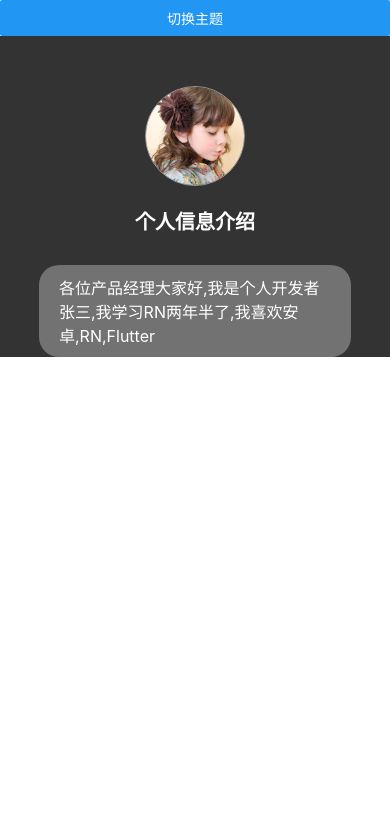
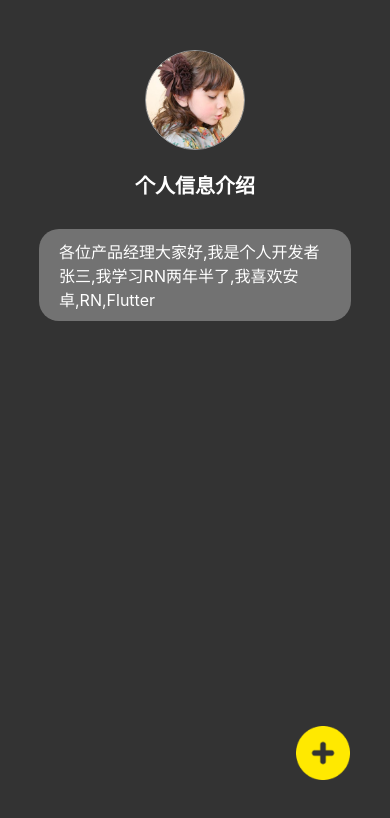
Before and after one commit to leizh25/rn_mooc_course, a React Native app: screen / in a window 390 px wide. Shown: the top 818 px of the page. Built offline with nearby package versions, Linux system fonts and the light colour scheme.

Commit message:
HOC高阶组件案例

```diff
--- a/App.tsx
+++ b/App.tsx
@@ -22,6 +22,7 @@ import Anim8 from './src/anim/Anim8';
 import Anim9 from './src/anim/Anim9';
 import Anim10 from './src/anim/Anim10';
 import RootView from './src/context/RootView';
+import InfoView from "./src/hoc/InfoView"
 const App = () => {
   return (
     <>
@@ -47,7 +48,8 @@ const App = () => {
       {/* <Anim8 /> */}
       {/* <Anim9 /> */}
       {/* <Anim10 /> */}
-      <RootView />
+      {/* <RootView /> */}
+      <InfoView />
     </>
   );
 };
--- /dev/null
+++ b/src/hoc/InfoView.tsx
@@ -0,0 +1,93 @@
+import { Dimensions, Image, StyleSheet, Text, View } from 'react-native'
+import React, { useContext } from 'react'
+import ThemeContext from '../context/ThemeContext'
+import withFloatButton from './withFloatButton'
+const InfoView = () => {
+    const theme = useContext(ThemeContext)
+    console.log('theme: ', theme);
+    const styles = theme === "dark" ? darkStyles : lightStyles
+    return (
+        <View style={styles.root}>
+            <Image source={require("../assets/images/avatar.png")} style={styles.avatar} />
+            <Text style={styles.text}>个人信息介绍</Text>
+            <View style={styles.infoLayout}>
+                <Text style={styles.info}>各位产品经理大家好,我是个人开发者张三,我学习RN两年半了,我喜欢安卓,RN,Flutter</Text>
+            </View>
+        </View>
+    )
+}
+
+export default withFloatButton(InfoView)
+
+const darkStyles = StyleSheet.create({
+    root: {
+        width: "100%",
+        height: "100%",
+        backgroundColor: "#333",
+        flexDirection: "column",
+        alignItems: "center",
+        // justifyContent: "center"
+    },
+    avatar: {
+        width: 100,
+        height: 100,
+        borderRadius: 50,
+        borderWidth: 1,
+        borderColor: "#999",
+        marginTop: 50
+    },
+    text: {
+        color: "#fff",
+        fontSize: 20,
+        fontWeight: "bold",
+        marginTop: 20
+    },
+    infoLayout: {
+        marginTop: 30,
+        width: "80%",
+        paddingHorizontal: 20,
+        paddingVertical: 10,
+        backgroundColor: "#ffffff50",
+        borderRadius: 20
+    },
+    info: {
+        color: "#fff",
+        fontSize: 16
+    }
+})
+const lightStyles = StyleSheet.create({
+    root: {
+        width: "100%",
+        height: "100%",
+        backgroundColor: "#fff",
+        flexDirection: "column",
+        alignItems: "center",
+        // justifyContent: "center"
+    },
+    avatar: {
+        width: 100,
+        height: 100,
+        borderRadius: 50,
+        borderWidth: 1,
+        borderColor: "#eee",
+        marginTop: 50
+    },
+    text: {
+        color: "#000",
+        fontSize: 20,
+        fontWeight: "bold",
+        marginTop: 20
+    },
+    infoLayout: {
+        marginTop: 30,
+        width: "80%",
+        paddingHorizontal: 20,
+        paddingVertical: 10,
+        backgroundColor: "#00000050",
+        borderRadius: 20
+    },
+    info: {
+        color: "#000",
+        fontSize: 16
+    }
+})
--- /dev/null
+++ b/src/hoc/withFloatButton.tsx
@@ -0,0 +1,34 @@
+import { Image, StyleSheet, Text, TouchableOpacity, View } from 'react-native'
+import React from 'react'
+import icon_add from "../assets/images/icon_add.png"
+type IReactComponent = React.ClassicComponentClass | React.ComponentClass | React.FunctionComponent | React.ForwardRefExoticComponent<any> | React.FC
+const withFloatButton = <T extends IReactComponent>(OriginView: T): T => {
+    const HOCView = (props: any) => {
+        return (
+            <>
+                <OriginView {...props} />
+                <TouchableOpacity style={styles.addBtn} onPress={() => {
+                    console.log("onPress...")
+                }}>
+                    <Image source={icon_add} style={styles.addImg} />
+                </TouchableOpacity>
+            </>
+        )
+    }
+    return HOCView as T
+}
+
+export default withFloatButton
+
+const styles = StyleSheet.create({
+    addBtn: {
+        position: 'absolute',
+        right: 40,
+        bottom: 64,
+    },
+    addImg: {
+        width: 54,
+        height: 54,
+        resizeMode: "contain"
+    }
+})
```
